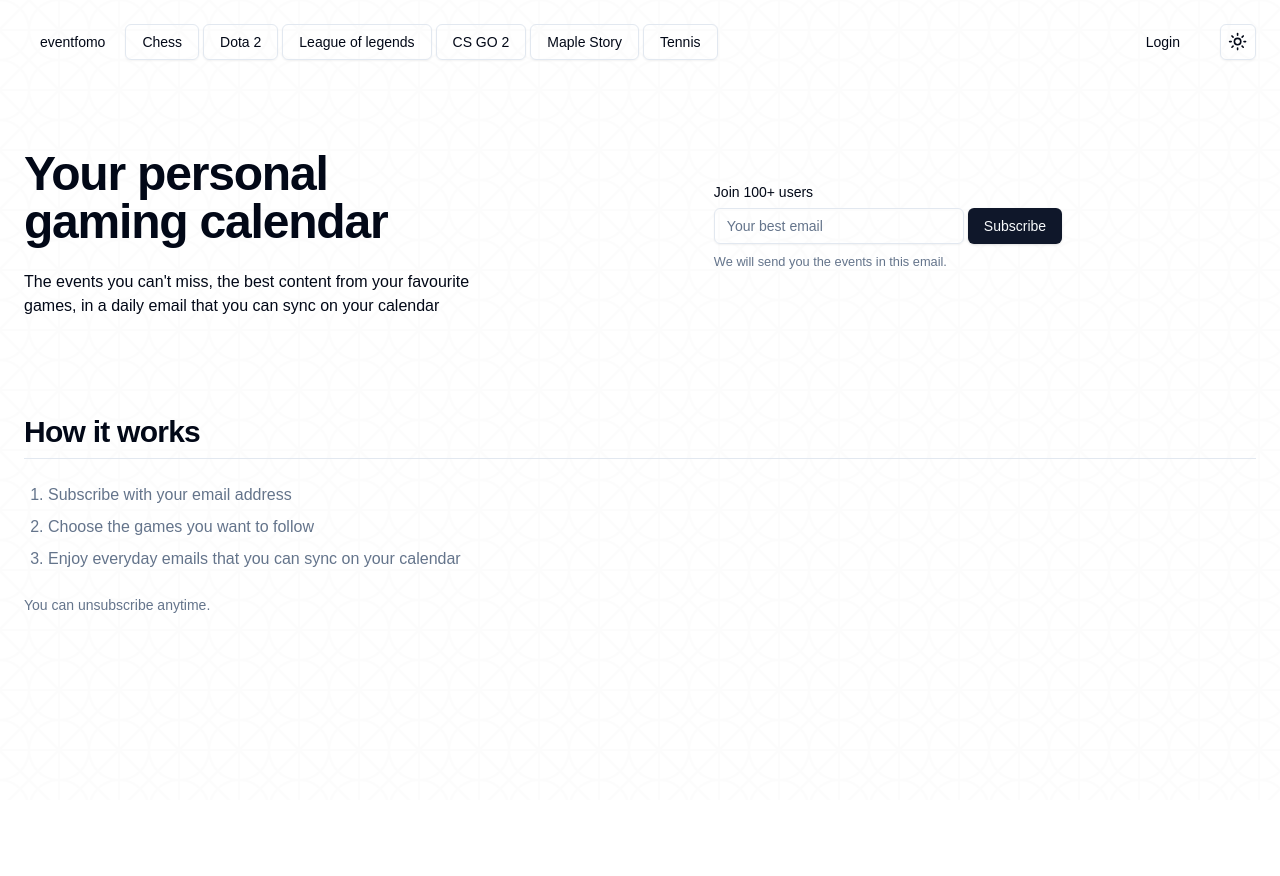
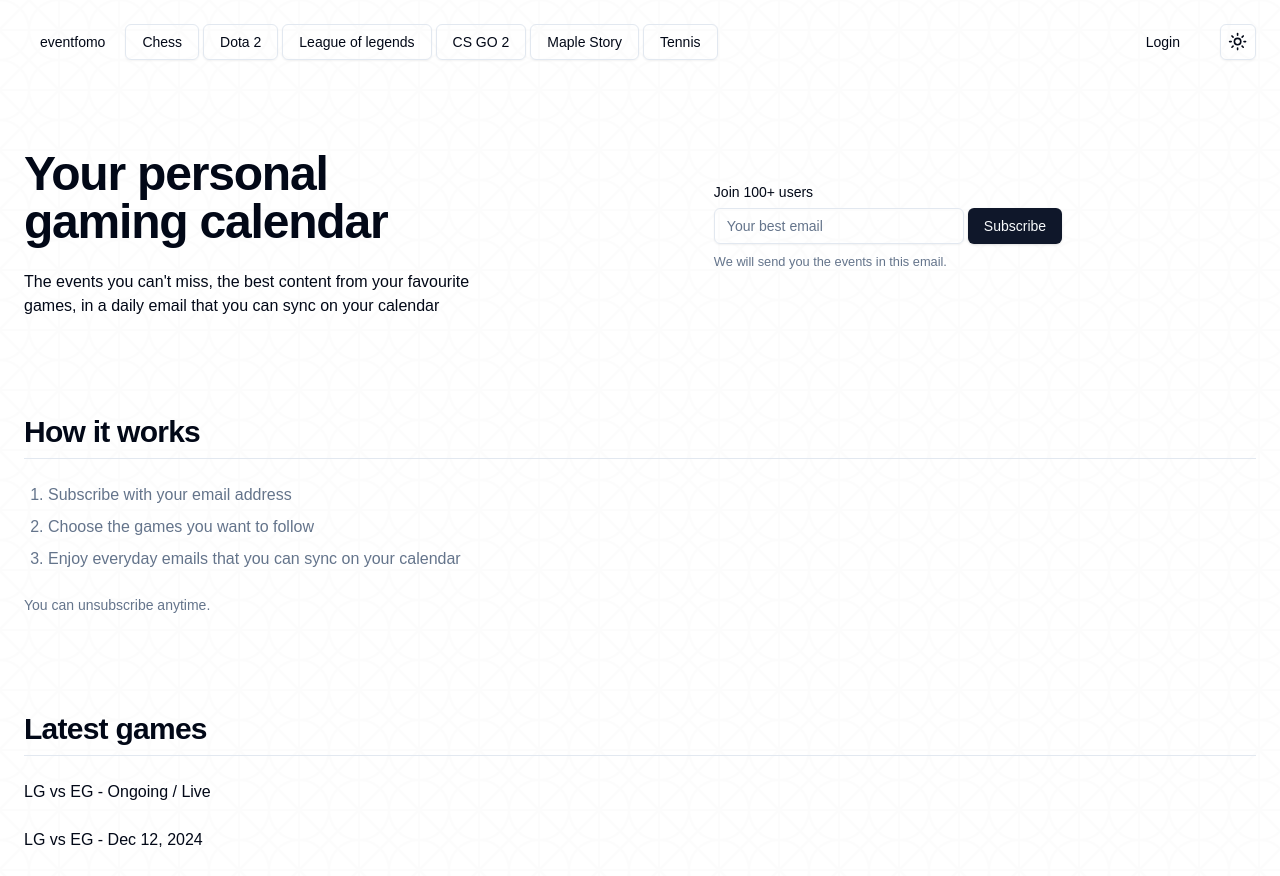
Before and after one commit to erindhoxha/Eventfomo, a Next.js app: page / in a window 1280 px wide. Before the commit the page ends 800 px from the top, so only its background shows below. Built offline with nearby package versions, Linux system fonts and the light colour scheme.

Commit message:
Added an example on the home page

```diff
--- a/app/page.tsx
+++ b/app/page.tsx
@@ -36,6 +36,13 @@ export default function Home() {
      You can unsubscribe anytime.
     </p>
    </div>
+
+   <div className="mt-12 sm:mt-24 w-full">
+    {/* Make this pop */}
+    <H2>Latest games</H2>
+    <Paragraph>LG vs EG - Ongoing / Live</Paragraph>
+    <Paragraph>LG vs EG - Dec 12, 2024</Paragraph>
+   </div>
   </main>
  );
 }
```
